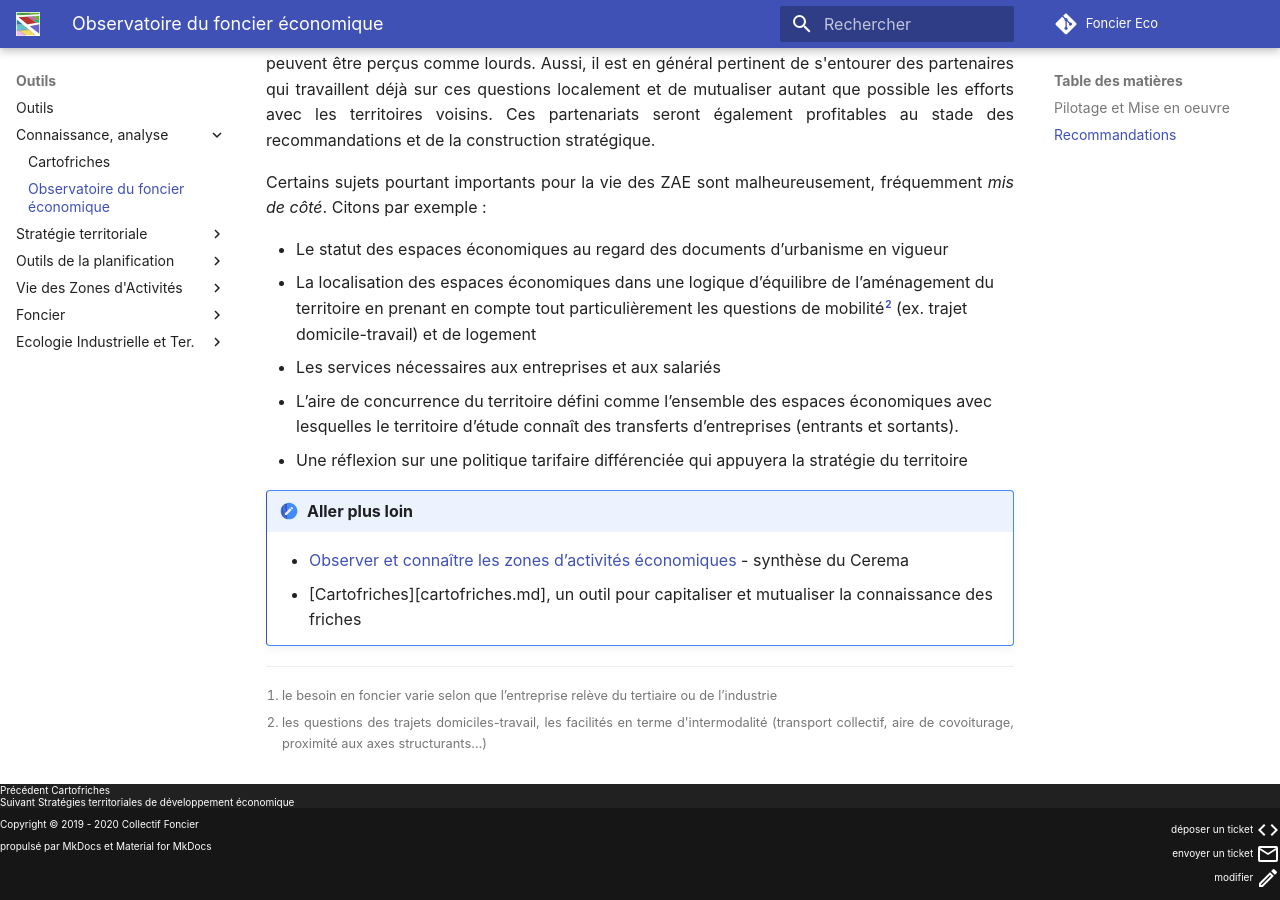
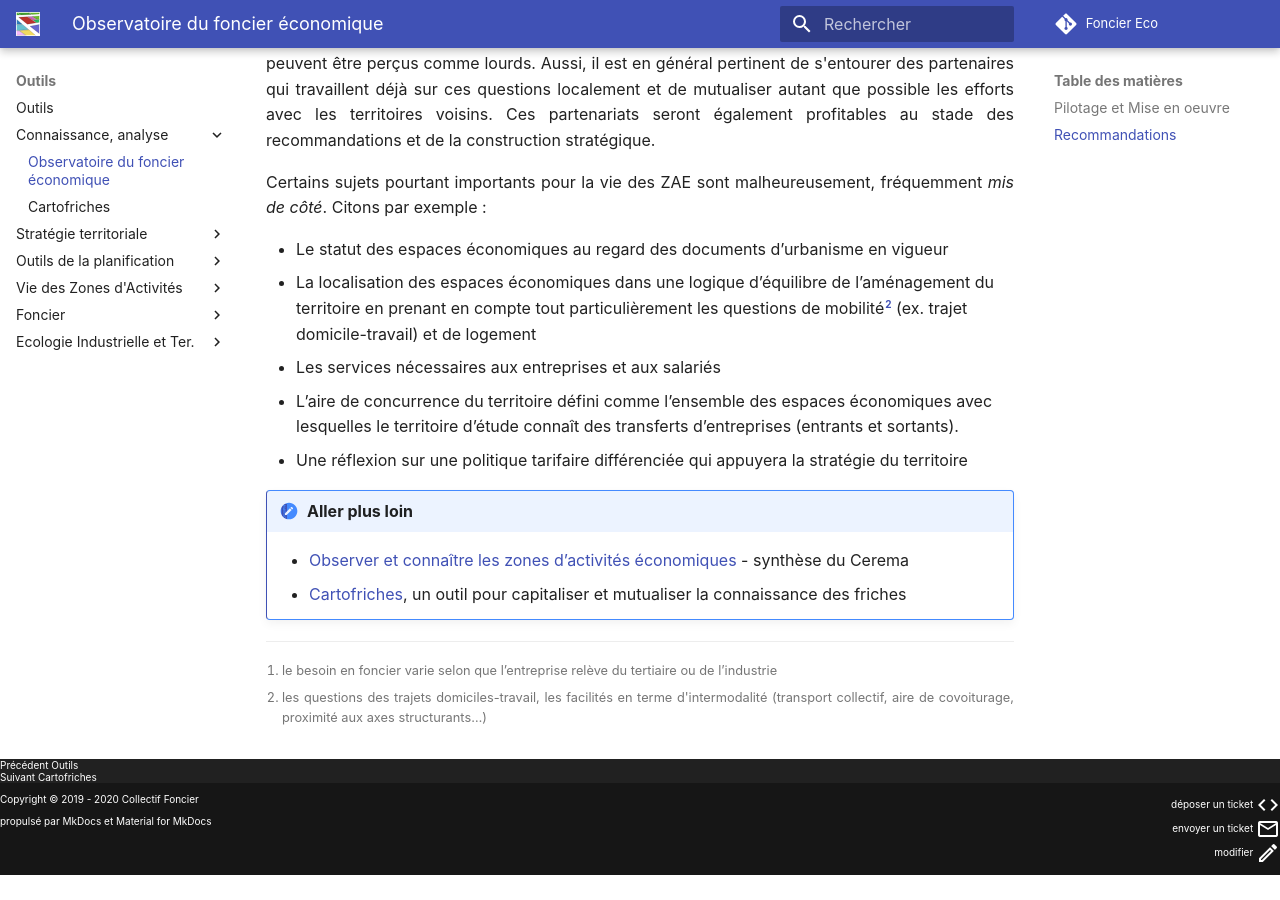
Before and after one commit to foncier-eco/foncier-eco.github.io, an MkDocs documentation site: the page built from docs/outils/connaissance/observatoire_foncier_eco.md, in a window 1280 px wide and 900 px high, scrolled down 1211 px. Built offline with MkDocs 1.6.1 and Material for MkDocs 9.7.7, drawn with Linux system fonts in a browser that asks for light colours; comment, search, counter and statistics services are not loaded; after the commit the page ends 2086 px from its top, so only the background shows below that.

Commit message:
correction de coquilles
* lien entre documents
* image mal référencée
* liste des pages "connaissance"

```diff
--- a/docs/outils/connaissance/observatoire_foncier_eco.md
+++ b/docs/outils/connaissance/observatoire_foncier_eco.md
@@ -39,6 +39,6 @@ Certains sujets pourtant importants pour la vie des ZAE sont malheureusement, fr
 
 !!! doc "Aller plus loin"
     * [Observer et connaître les zones d’activités économiques](../../references/syntheses/observer_connaitre_ZAE-cerema.md) - synthèse du Cerema
-    * [Cartofriches][cartofriches.md], un outil pour capitaliser et mutualiser la connaissance des friches
+    * [Cartofriches](cartofriches.md), un outil pour capitaliser et mutualiser la connaissance des friches
 
 [strategie_eco_territoriale]: ../strategie_territoriale/index.md
```
Also changed, not shown: docs/references/syntheses/rapport_artificialisation_france_strategie.md (+1 -1 lines), docs/outils/connaissance/.pages.
